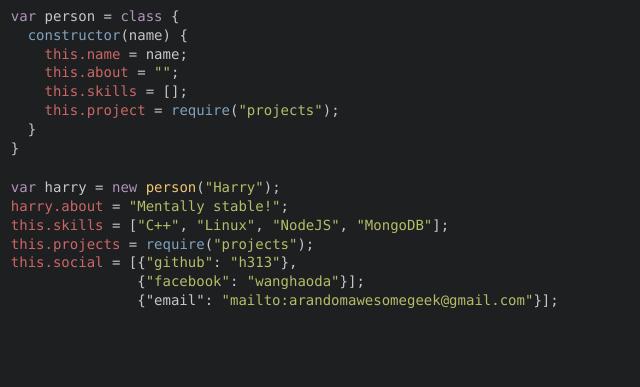
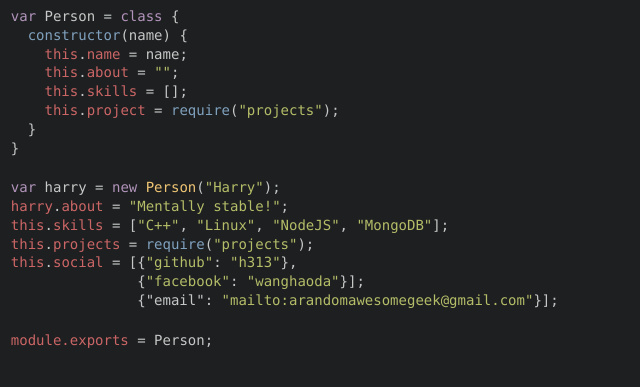
Before and after one commit to rootw4re/h313.github.io, a Jekyll site: the page built from index.html, in a window 1280 px wide. Shown: the top 387 px of the page, without its empty margins (0-640 px from the left). Built offline with Jekyll 4.4.1, drawn with Linux system fonts in a browser that asks for light colours; nearby versions of some CDN libraries.

Commit message:
try out projects

```diff
--- a/index.html
+++ b/index.html
@@ -4,20 +4,22 @@ layout: default
 ---
 
 <div>
-  <p><span class="desc">var</span> person = <span class="desc">class</span> {</p>
+  <p><span class="desc">var</span> Person = <span class="desc">class</span> {</p>
   <p>  <span class="func">constructor</span>(name) {</p>
-  <p>    <span class="obj">this.name</span> = name;</p>
-  <p>    <span class="obj">this.about</span> = <span class="str">""</span>;</p>
-  <p>    <span class="obj">this.skills</span> = [];</p>
-  <p>    <span class="obj">this.project</span> = <span class="func">require</span>(<span class="str">"projects"</span>);</p>
+  <p>    <span class="obj">this</span>.<span class="obj">name</span> = name;</p>
+  <p>    <span class="obj">this</span>.<span class="obj">about</span> = <span class="str">""</span>;</p>
+  <p>    <span class="obj">this</span>.<span class="obj">skills</span> = [];</p>
+  <p>    <span class="obj">this</span>.<span class="obj">project</span> = <span class="func">require</span>(<span class="str">"projects"</span>);</p>
   <p>  }</p>
   <p>}</p>
   <br>
-  <p><span class="desc">var</span> harry = <span class="desc">new</span> <span class="class">person</span>(<span class="str">"Harry"</span>);</p>
-  <p><span class="obj">harry.about</span> = <span class="str">"Mentally stable!"</span>;</p>
-  <p><span class="obj">this.skills</span> = [<span class="str">"C++"</span>, <span class="str">"Linux"</span>, <span class="str">"NodeJS"</span>, <span class="str">"MongoDB"</span>];</p>
-  <p><span class="obj">this.projects</span> = <span class="func">require</span>(<a href="{{ 'projects.html' | prepend: site.url }}" class="str">"projects"</a>);</a></p>
-  <p><span class="obj">this.social</span> = [{<a href="https://github.com/h313" class="str">"github"</a>: <a href="https://github.com/h313" class="str">"h313"</a>},</p>
+  <p><span class="desc">var</span> harry = <span class="desc">new</span> <span class="class">Person</span>(<span class="str">"Harry"</span>);</p>
+  <p><span class="obj">harry</span>.<span class="obj">about</span> = <span class="str">"Mentally stable!"</span>;</p>
+  <p><span class="obj">this</span>.<span class="obj">skills</span> = [<span class="str">"C++"</span>, <span class="str">"Linux"</span>, <span class="str">"NodeJS"</span>, <span class="str">"MongoDB"</span>];</p>
+  <p><span class="obj">this</span>.<span class="obj">projects</span> = <span class="func">require</span>(<a href="{{ 'projects.html' | prepend: site.url }}" class="str">"projects"</a>);</a></p>
+  <p><span class="obj">this</span>.<span class="obj">social</span> = [{<a href="https://github.com/h313" class="str">"github"</a>: <a href="https://github.com/h313" class="str">"h313"</a>},</p>
   <p>               {<a href="https://github.com/h313" class="str">"facebook"</a>: <a href="https://www.facebook.com/wanghaoda" class="str">"wanghaoda"</a>}];</p>
   <p>               {<span class="string">"email"</span>: <a href="mailto:arandomawesomegeek@gmail.com" class="str">"mailto:arandomawesomegeek@gmail.com"</a>}];</p>
+  <br>
+  <p><span class="obj">module.exports</span> = Person;</p>
 </div>
--- a/js/home.js
+++ b/js/home.js
@@ -1,4 +1,4 @@
-var person = class {
+var Person = class {
   constructor(name) {
     this.name = name;
     this.about = "";
@@ -7,10 +7,12 @@ var person = class {
   }
 }
 
-var harry = new person("Harry");
+var harry = new Person("Harry");
 harry.about = "Mentally stable!";
 this.skills = ["C++", "Linux", "NodeJS", "MongoDB"];
 this.projects = require("projects");
 this.social = [{'github': 'h313'},
                {'facebook': 'wanghaoda'},
                {'email': 'mailto:arandomawesomegeek@gmail.com'}];
+
+module.exports = Person;
```
Also changed, not shown: js/projects.js (added, +10 -0 lines), projects.html (+10 -23 lines).
